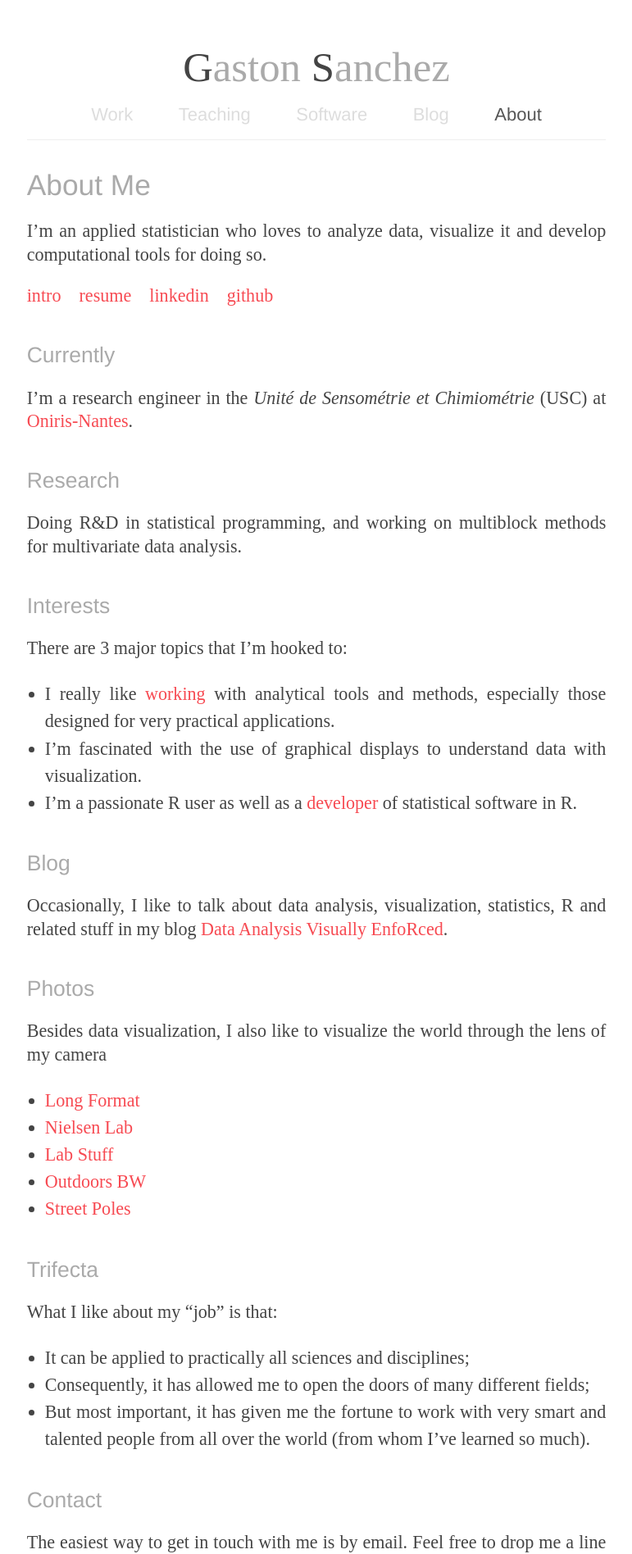
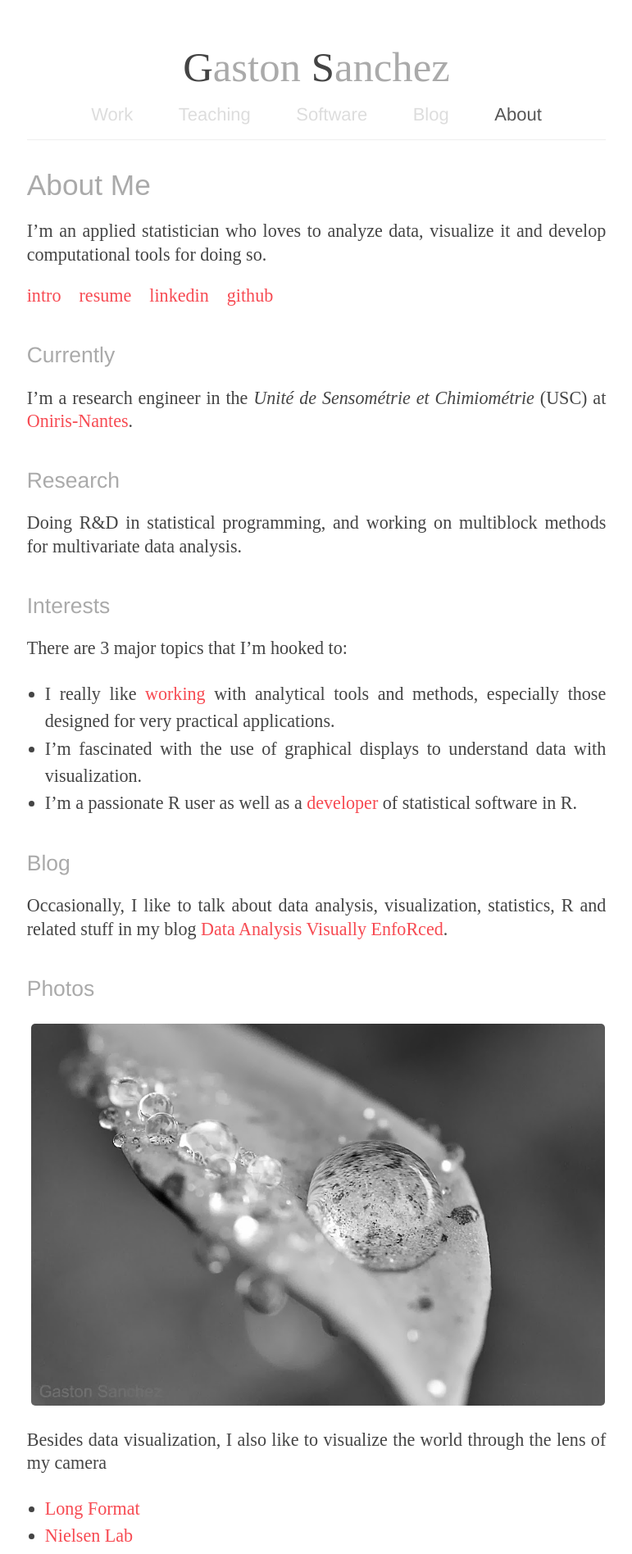
Before and after one commit to gastonstat/gastonstat.github.io, a Jekyll site: the page built from about/index.md, in a window 1280 px wide. Shown: the top 1896 px of the page at 82% size, without its empty margins (254-1025 px from the left). Built offline with Jekyll 4.4.1, drawn with Linux system fonts in a browser that asks for light colours; Markdown is read by kramdown in place of the engine named in the settings.

Commit message:
rounded images

```diff
--- a/about/index.md
+++ b/about/index.md
@@ -46,6 +46,10 @@
 
 
 ## Photos
+
+<p>
+<img src="/images/website/water_drop.jpg" width="700" alt="water_drop"/>
+</p>
 
 Besides data visualization, I also like to visualize the world through the lens of my camera
 
@@ -97,7 +101,7 @@
 - Sometimes listening to music, sometimes in silence
 
 <p>
-<img src="http://farm4.staticflickr.com/3765/11406802826_fdc132d7d4.jpg" width="700" alt="colophon"/>
+<img src="http://farm4.staticflickr.com/3765/11406802826_77d023acc1_o.jpg" width="700" alt="colophon"/>
 </p>
 
 ## Colophon
--- a/css/main.css
+++ b/css/main.css
@@ -11,14 +11,14 @@
 html, body { height: 100%; }
 
 body {
-  font-family: 16px Times New Roman, Times, serif;
+  font: 16px "Times New Roman", Times, serif;
   font-size: 1.2em;
   color: #444;
   text-align: center;
 }
 
 h1 {
-  font: 24px Helvetica, Arial, sans-serif;
+  font: 24px Arial, Helvetica, sans-serif;
   font-size: 1.6em;
   color: #aaa;
   margin-top: 1em;
@@ -34,7 +34,7 @@
 }
 
 h3 {
-  font: 18px Times New Roman, Times, serif;
+  font: 18px "Times New Roman", Times, serif;
   font-size: 1.3em;
   color: #444;
   margin-top: 1.4em;
@@ -123,6 +123,9 @@
   margin-right: auto;
   padding: 5px;
   max-width: 700px;
+  -webkit-border-radius: 10px;
+  -moz-border-radius: 10px;
+  border-radius: 10px;
 }
 
 iframe {
@@ -152,7 +155,7 @@
 
 ul.posts span {
   color: #bbb;
-  font-family: Times New Roman, Times, serif;
+  font-family: "Times New Roman", Times, serif;
   font-size: 80%;
 }
 
```
Also changed, not shown: images/website/water_drop.JPG (added).
